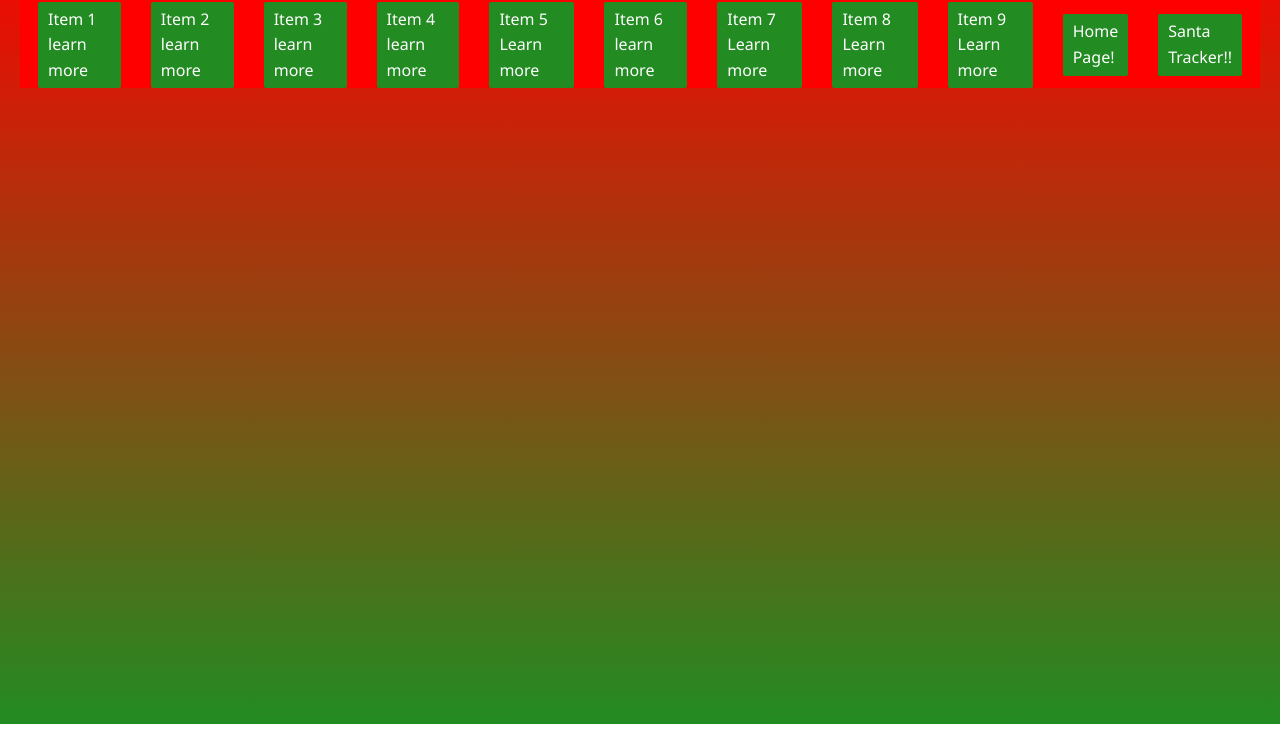
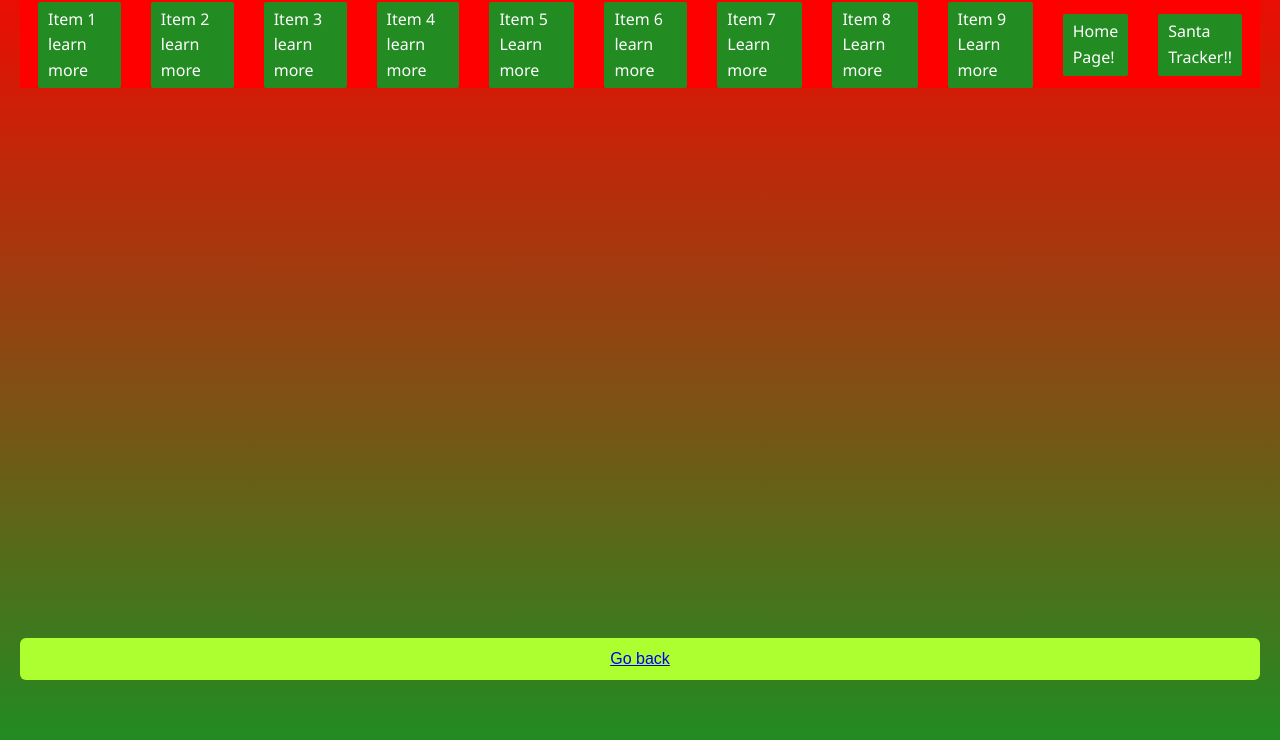
Before and after one commit to Pequods-captian/xmasprojectofdoomandagony, a plain HTML site: page item1.html in a window 1280 px wide. Shown: the part 76-816 px from the top of the page. Drawn offline with Linux system fonts and the light colour scheme.

Commit message:
item pages buttons and stuffs

```diff
--- a/item1.html
+++ b/item1.html
@@ -23,7 +23,13 @@
            <li><a href="index.html">Home Page!</a></li>
            <li><a href="https://santatracker.google.com/" target="_blank">Santa Tracker!!</a></li>
         </ul>
-    </nav>
-    </div>
+        </nav>
+        </div>
+          <img class="hero" src="" alt="">
+    <header>
+        <h1></h1>
+        <p class="subtitle"></p>
+         <button><a href="index.html">Go back</a></button>
+    </header>
 </body>
 </html>
--- a/styles.css
+++ b/styles.css
@@ -212,3 +212,14 @@ footer {
     object-fit: cover;
     object-position:center;
 }
+button {
+    background: greenyellow ;
+    color: white;
+    border: none;
+    padding: 12px 24px;
+    border-radius: 6px;
+    font-size: 1rem;
+    cursor: pointer;
+    transition: all 0.3s ease;
+    width: 100%;
+}
```
Also changed, not shown: item2.html (+6 -0 lines), item3.html (+6 -0 lines), item4.html (+6 -0 lines), item5.html (+6 -0 lines), item6.html (+6 -0 lines), item7.html (+6 -0 lines), item8.html (+6 -0 lines), item9.html (+6 -0 lines).
